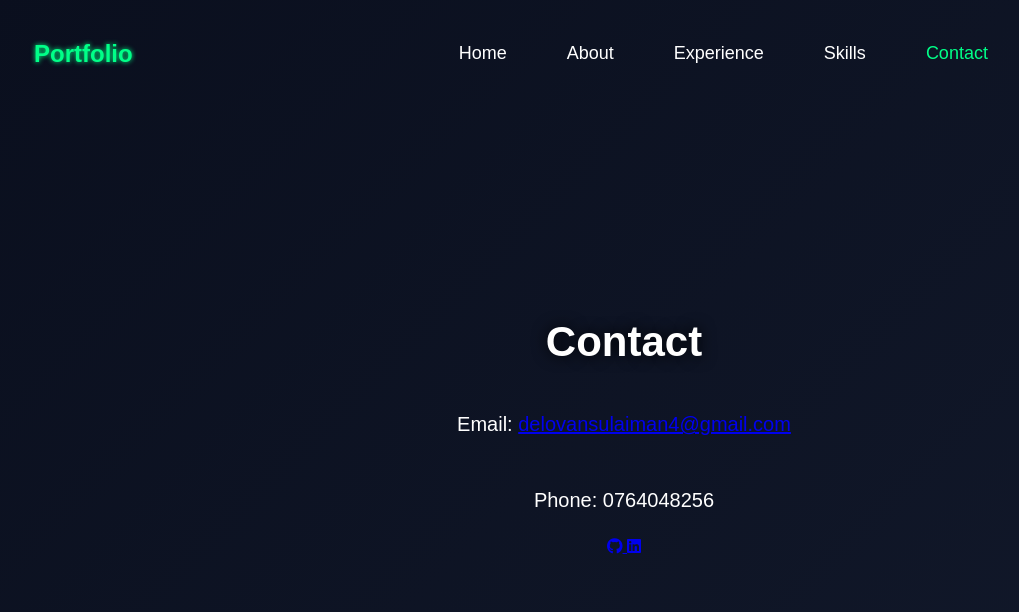
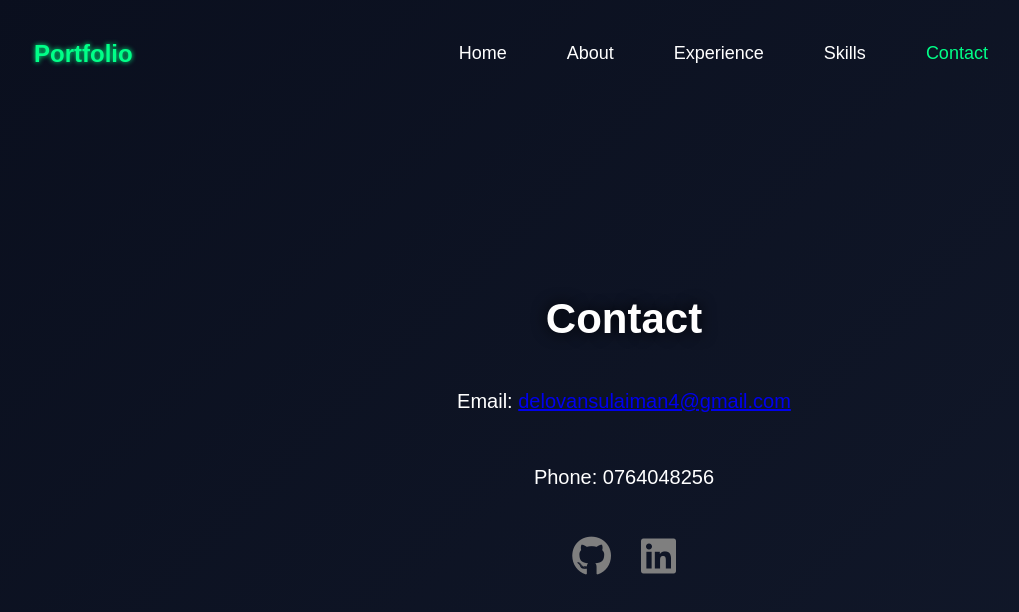
Before and after one commit to Delo4x/Delovan-Sulaiman-Portfolio, a website: page contact.html in a window 1280 px wide. Shown: the whole page, without its empty margins (16-1035 px from the left). Drawn offline with Linux system fonts and the light colour scheme.

Commit message:
Update styles.css

```diff
--- a/styles.css
+++ b/styles.css
@@ -10,6 +10,26 @@ body {
     min-height: 100vh;
     display: flex;
     flex-direction: column;
+}
+/* ===== SOCIAL ICONS - STÖRRE OCH GRÖN HOVER ===== */
+.contact-icons {
+    display: flex;
+    justify-content: center;
+    gap: 30px; /* Ger mellanrum mellan ikonerna */
+    margin-top: 20px; /* Avstånd från texten ovan */
+}
+
+.contact-icons a {
+    font-size: 40px; /* Gör ikonerna större */
+    color: #7f7f7f; /* Standardfärg på ikoner */
+    text-decoration: none;
+    transition: all 0.3s ease-in-out;
+}
+
+.contact-icons a:hover {
+    color: #00ff88; /* Lyser grönt vid hover */
+    text-shadow: 0 0 15px #00ff88, 0 0 30px #00ff88; /* Glow-effekt */
+    transform: scale(1.2); /* Gör ikonen lite större vid hover */
 }
 
 /* ===== NAVIGATION ===== */
```
